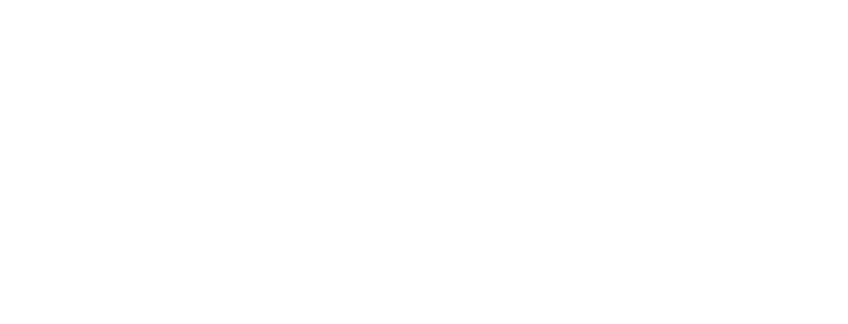
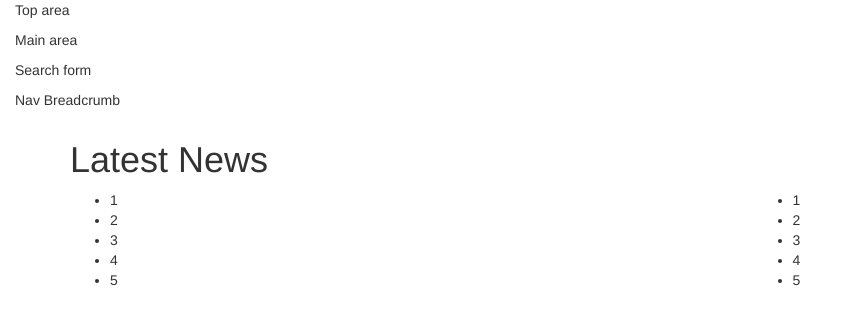
Before and after one commit to Sameer0503/QuadB_Assignment, a plain HTML site: page index.html in a window 1280 px wide. Shown: the whole page, without its empty margins (0-848 px from the left). Drawn offline with nearby package versions, Linux system fonts and the light colour scheme.

Commit message:
Create website skeleton

```diff
--- a/index.html
+++ b/index.html
@@ -4,9 +4,50 @@
     <meta charset="UTF-8">
     <meta http-equiv="X-UA-Compatible" content="IE=edge">
     <meta name="viewport" content="width=device-width, initial-scale=1.0">
+    <link rel="stylesheet" href="https://maxcdn.bootstrapcdn.com/bootstrap/3.4.1/css/bootstrap.min.css">
     <title>QuadB Assignment</title>
 </head>
 <body>
+    <div class="container-fluid">
+        <div class="top-area">
+            <p>Top area</p>
+        </div>
+        <div class="main-area">
+            <p>Main area </p>
+        </div>
+        <div class="search-form">
+            <p>Search form </p>
+        </div>
+        <div class="nav-breadcrumb">
+            <p>Nav Breadcrumb</p>
+        </div>
+        <div class="content container">
+            <h1>Latest News</h1>
+            <div class="row">
+                <div class="main-content col-md-7">
+                    <ul>
+                        <li>1</li>
+                        <li>2</li>
+                        <li>3</li>
+                        <li>4</li>
+                        <li>5</li>
+                    </ul>
+                </div>
+                <div class="sidebar col-md-5">
+                    <ul>
+                        <li>1</li>
+                        <li>2</li>
+                        <li>3</li>
+                        <li>4</li>
+                        <li>5</li>
+                    </ul>
+                </div>
+            </div>
+        </div>
 
+    </div>
+    <footer>
+
+    </footer>
 </body>
 </html>
```
